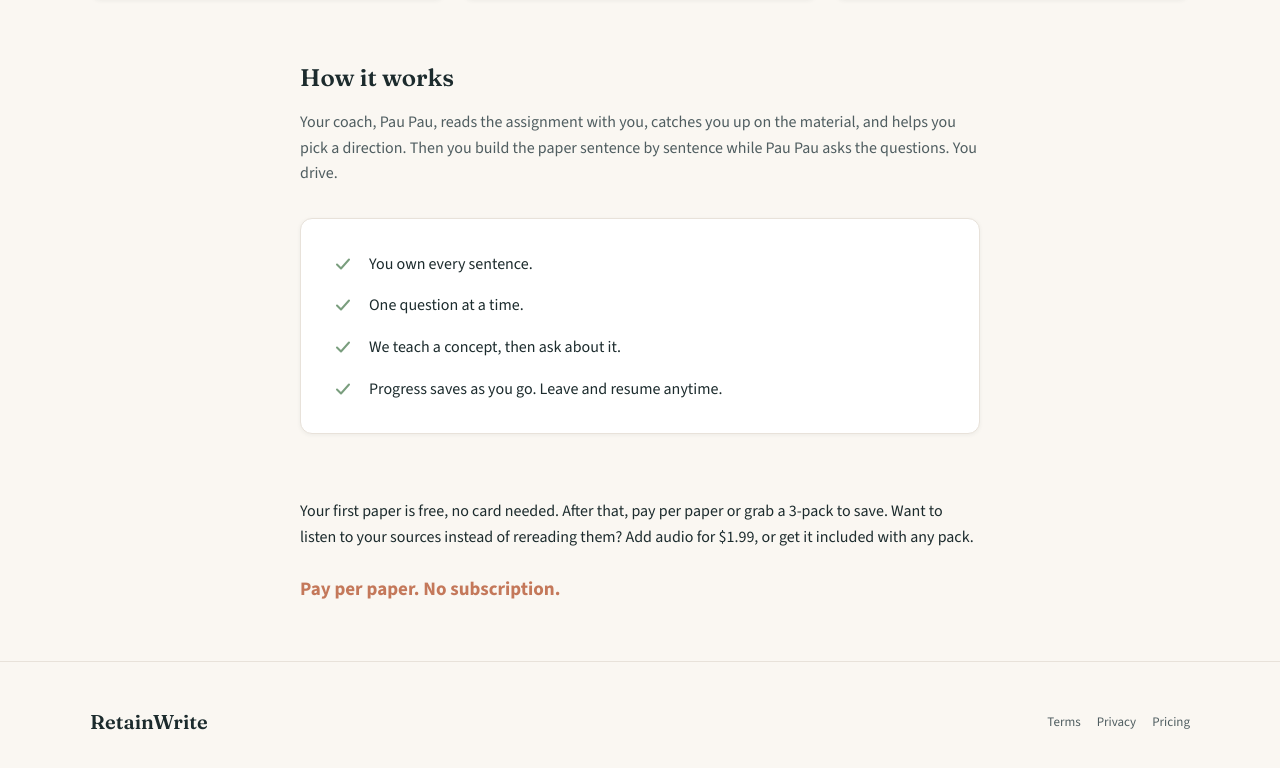
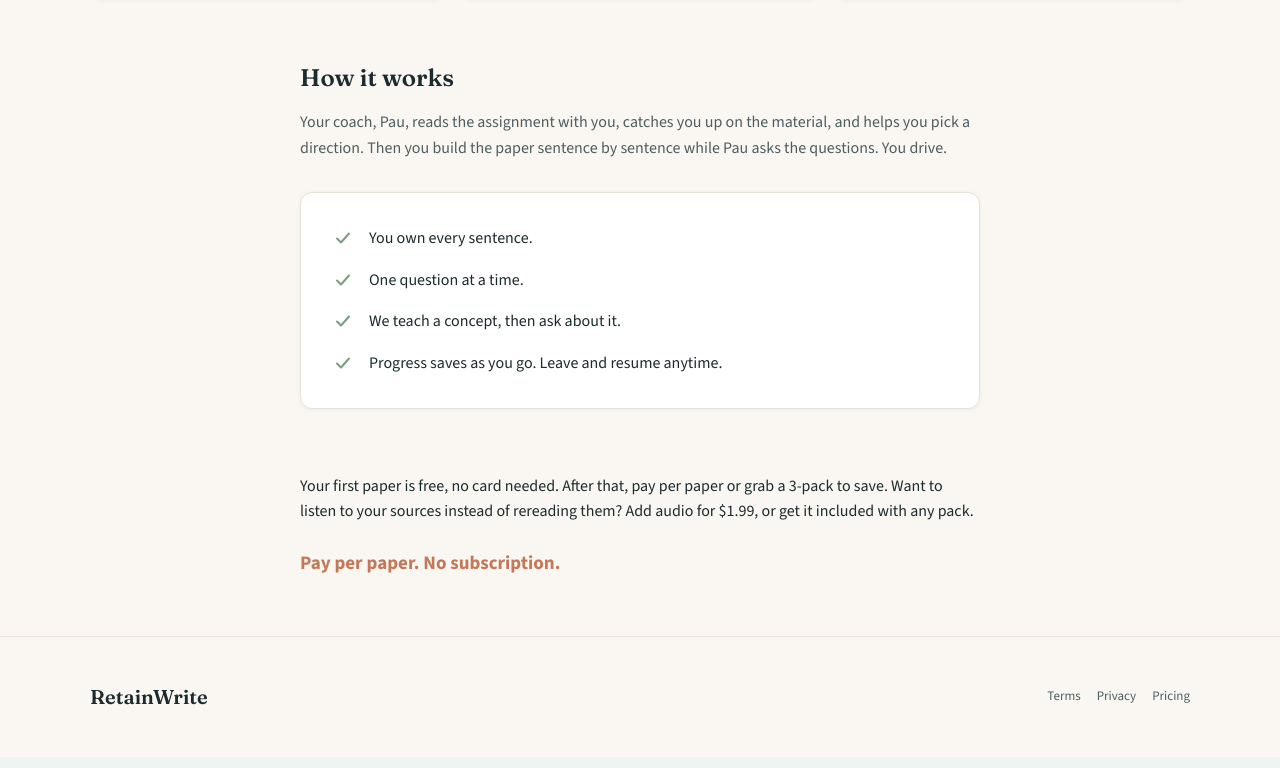
Before and after one commit to coltonarron42-sketch/retainwrite, a Next.js app: page / in a window 1280 px wide. Shown: the part 1075-1843 px from the top of the page. Built offline with nearby package versions, Linux system fonts and the light colour scheme; no server answers.

Commit message:
t187u: the coach is just "Pau" (10/21)

```diff
--- a/components/marketing/home-editorial.tsx
+++ b/components/marketing/home-editorial.tsx
@@ -127,8 +127,8 @@ export function HomeEditorial({ startHref }: { startHref: string }) {
           How it works
         </h2>
         <p className="mt-4 text-[16px] leading-[1.6] text-ds-muted">
-          Your coach, Pau Pau, reads the assignment with you, catches you up on the material, and
-          helps you pick a direction. Then you build the paper sentence by sentence while Pau Pau
+          Your coach, Pau, reads the assignment with you, catches you up on the material, and
+          helps you pick a direction. Then you build the paper sentence by sentence while Pau
           asks the questions. You drive.
         </p>
         <ul className="mt-8 rounded-[12px] border border-ds-border bg-ds-surface p-8 shadow-ds-card">
--- a/components/stages/stage1/pau-presence.tsx
+++ b/components/stages/stage1/pau-presence.tsx
@@ -7,7 +7,7 @@ import { useChatPrefs } from "@/lib/voice/prefs";
 import { audibleEndedForGood, audibleSentence, subscribeAudible } from "@/lib/voice/speech";
 
 /**
- * The official Pau Pau (PLAN.md 9, locked by Colton): a soft light-brown blob
+ * The official Pau (PLAN.md 9, locked by Colton): a soft light-brown blob
  * head on cream, pink cat-eye glasses floating on it, simple dark eyes that
  * fill the frames, a tiny smile. Flat, inline SVG. `alive` adds an occasional
  * blink and a glance (the eyes move inside the frames; pure CSS, none under
@@ -123,7 +123,7 @@ export function useBubbleSpeaking(text: string): boolean {
 }
 
 /**
- * Soft wavy lines along the top and bottom edge of the bubble while Pau Pau's
+ * Soft wavy lines along the top and bottom edge of the bubble while Pau's
  * voice is playing. Absolutely positioned: never moves the layout or the input.
  */
 export function SpeakingWaves({ active }: { active: boolean }) {
--- a/lib/server/skeleton/ghost.ts
+++ b/lib/server/skeleton/ghost.ts
@@ -119,7 +119,7 @@ export function viewFor(shape: PaperShape, outline: ShapeOutline | null): Skelet
   return projectSkeleton(shape, outline);
 }
 
-/** Server-side only: the decisions the shape says Pau Pau needs (for her prompts). */
+/** Server-side only: the decisions the shape says Pau needs (for her prompts). */
 export function shapeDecisionsBlock(shape: PaperShape | null): string {
   if (!shape) return "";
   const body = shape.blocks.filter((b) => b.group === "body").length;
```
Also changed, not shown: 1 other file (tests, documents, lock files or other folders).
